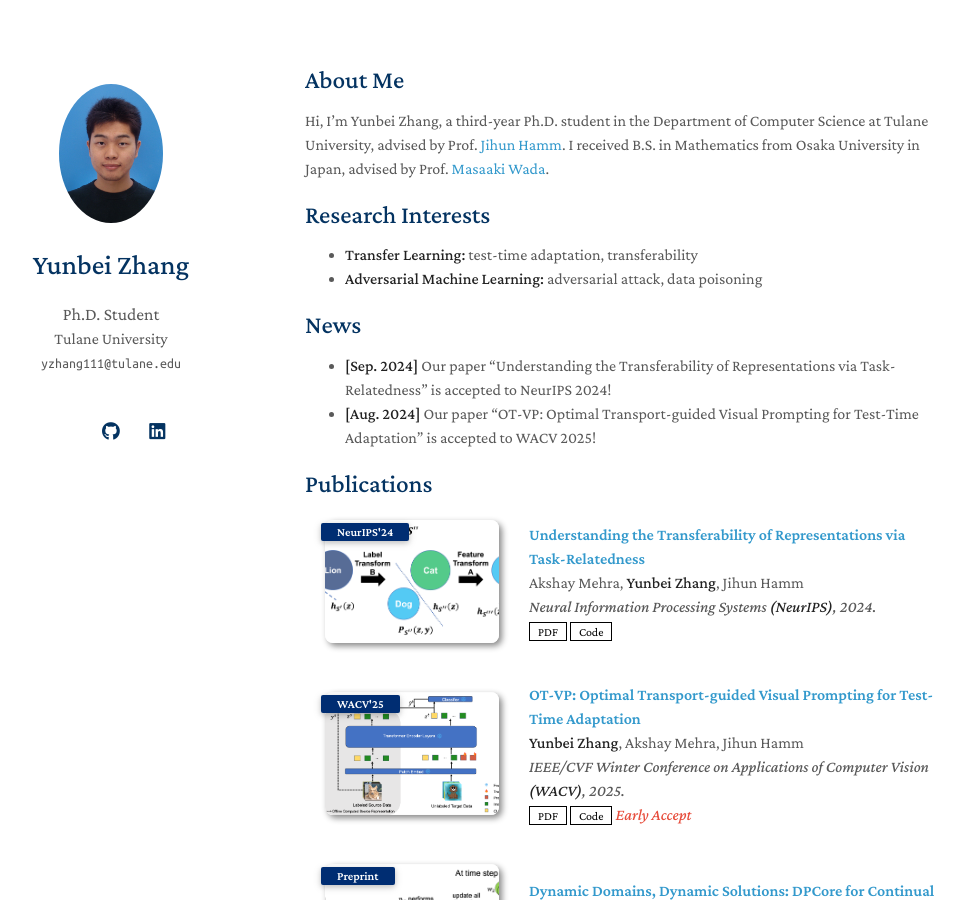
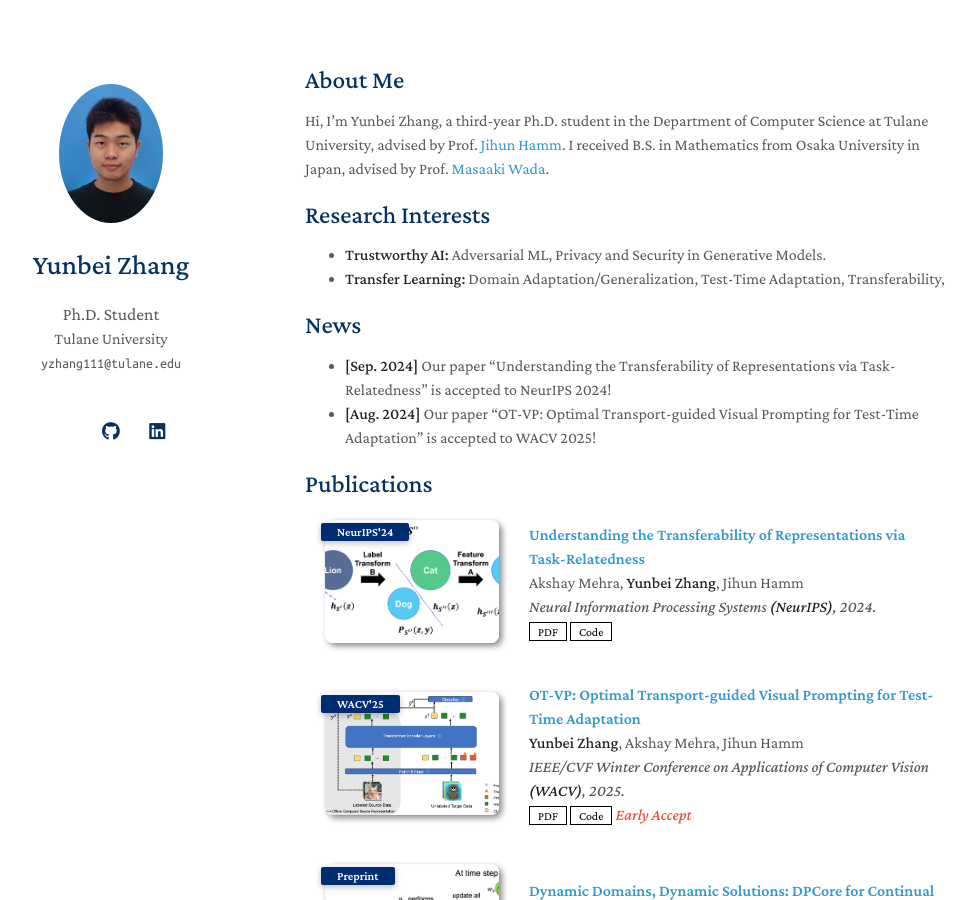
Before and after one commit to zybeich/zybeich.github.io, a Jekyll site: the page built from index.md, in a window 1280 px wide and 900 px high. Shown: the whole window, without its empty margins (165-1140 px from the left). Built offline with Jekyll 4.4.1, drawn with Linux system fonts in a browser that asks for light colours; a style sheet for code colours, icons or effects is not loaded; our own code applies the rules of GitHub Pages for plain Markdown files.

Commit message:
update cv

```diff
--- a/index.md
+++ b/index.md
@@ -8,8 +8,9 @@ Hi, I'm Yunbei Zhang, a third-year Ph.D. student in the Department of Computer S
 
 ## Research Interests
 
-- **Transfer Learning:** test-time adaptation, transferability
-- **Adversarial Machine Learning:** adversarial attack, data poisoning
+- **Trustworthy AI:** Adversarial ML, Privacy and Security in Generative Models.
+- **Transfer Learning:** Domain Adaptation/Generalization, Test-Time Adaptation, Transferability,
+<!-- - **Adversarial Machine Learning:** adversarial attack, data poisoning -->
 
 ## News
 
```
